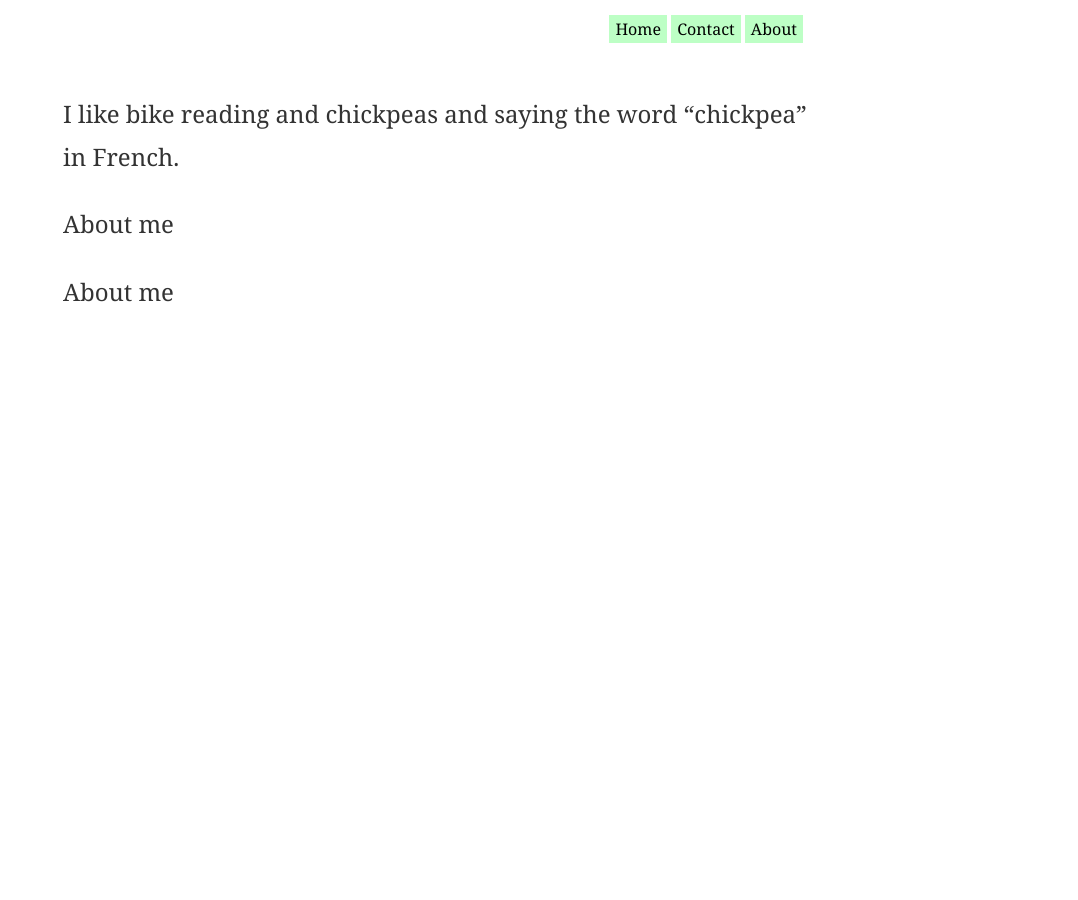
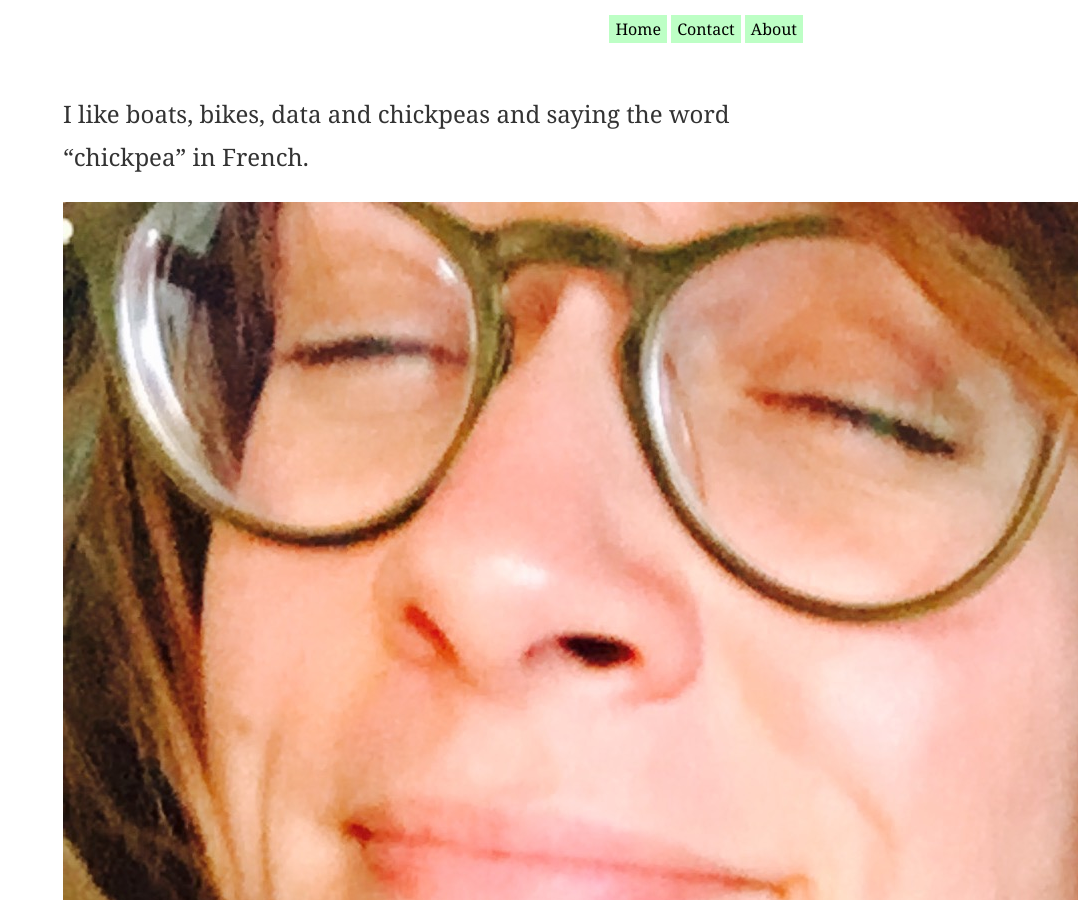
Before and after one commit to kcough/data-studio-projects, a Jekyll site: the page built from docs/about.md, in a window 1280 px wide and 900 px high. Shown: the whole window, without its empty margins (202-1280 px from the left). Built offline with Jekyll 4.4.1, drawn with Linux system fonts in a browser that asks for light colours; our own code applies the rules of GitHub Pages for plain Markdown files.

Commit message:
More changes to contact

```diff
--- a/docs/about.md
+++ b/docs/about.md
@@ -5,8 +5,6 @@ permalink: /about
 
 ---
 
-I like bike reading and chickpeas and saying the word "chickpea" in French.
+I like boats, bikes, data and chickpeas and saying the word "chickpea" in French.
 
-About me
-
-About me
+![](kate.jpg)
```
Also changed, not shown: docs/kate.jpg (added).
